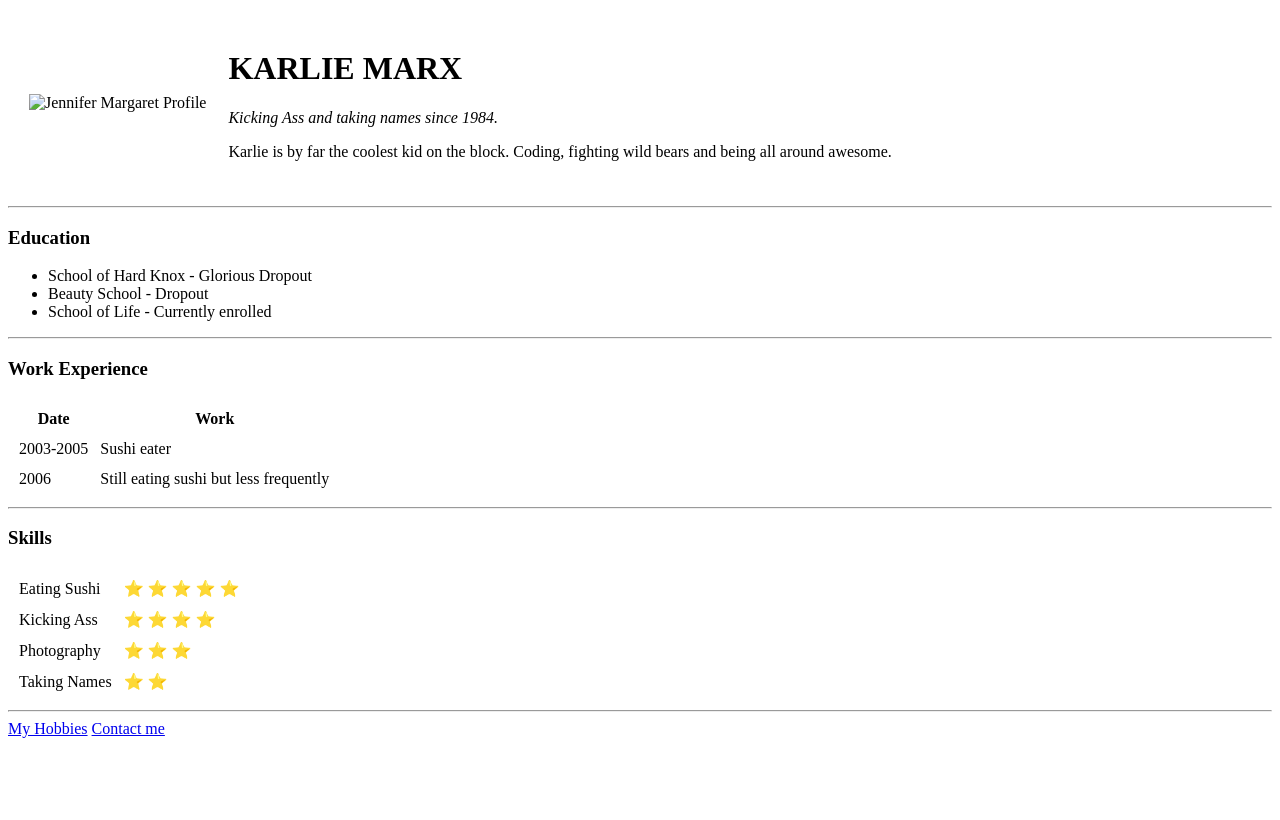
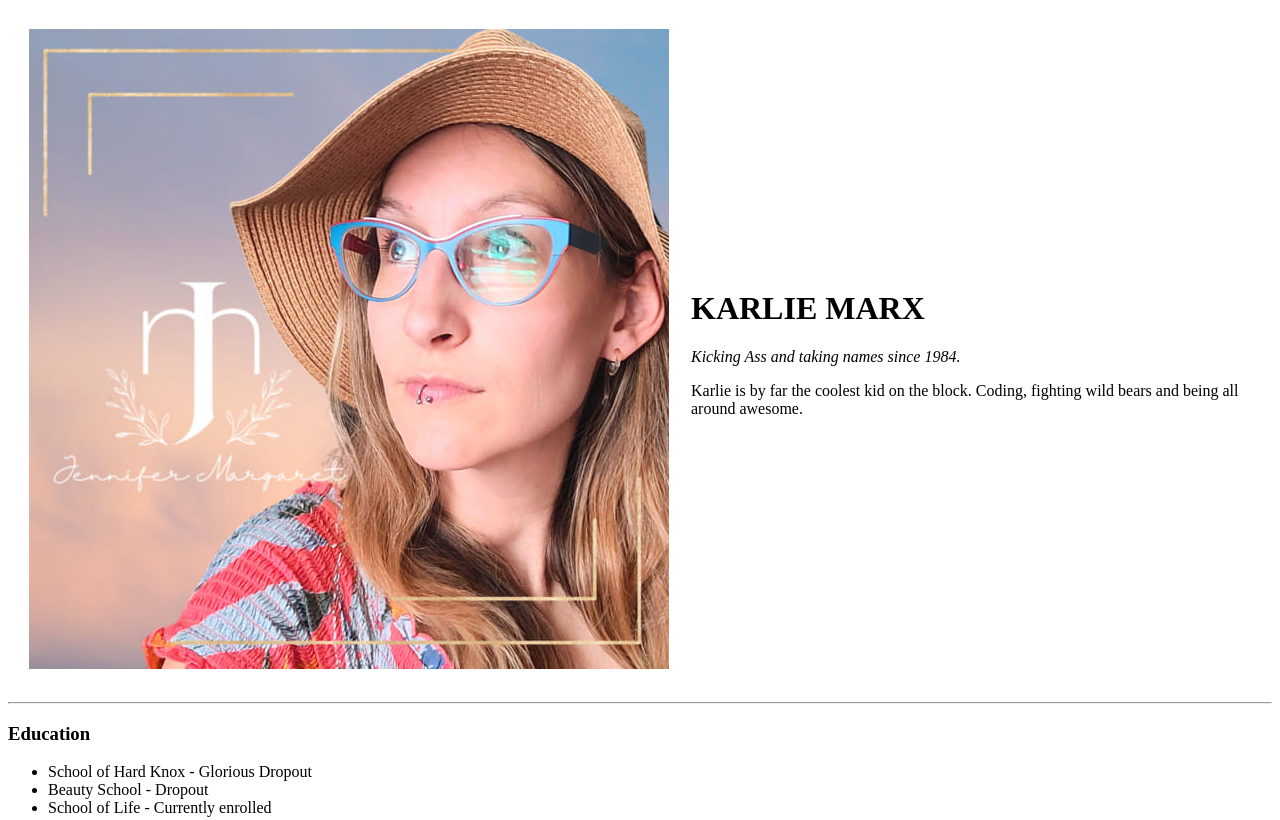
Before and after one commit to Karliemarx/CV, a plain HTML site: page index.html in a window 1280 px wide. Shown: the top 820 px of the page. Drawn offline with Linux system fonts and the light colour scheme.

Commit message:
Update index.html

```diff
--- a/index.html
+++ b/index.html
@@ -9,7 +9,7 @@
 <body>
   <table cellspacing="20" >
     <tr>
-      <td><img src="image/jennifer.jpg" alt="Jennifer Margaret Profile"></td>
+      <td><img src="jennifer.jpg" alt="Jennifer Margaret Profile"></td>
       <td><h1>KARLIE MARX</h1>
       <p><em>Kicking Ass and taking names since 1984.</em></p>
       <p>Karlie is by far the coolest kid on the block. Coding, fighting wild bears
```
